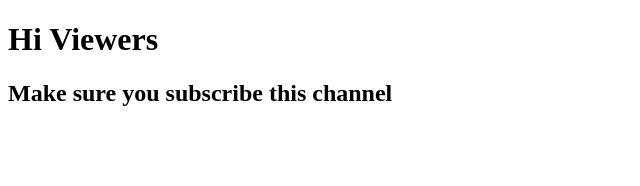
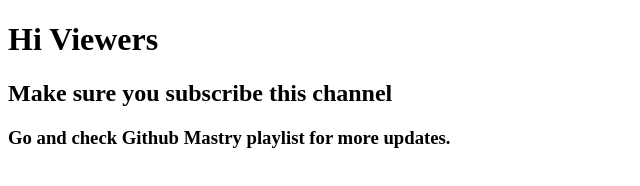
Before and after one commit to JavascriptFolks/Github_Tutorials, a plain HTML site: page Index.html in a window 1280 px wide. Shown: the whole page, without its empty margins (0-640 px from the left). Drawn offline with Linux system fonts and the light colour scheme.

Commit message:
Update my first html code on github

```diff
--- a/Index.html
+++ b/Index.html
@@ -9,5 +9,6 @@
 <body>
     <h1>Hi Viewers</h1>
     <h2>Make sure you subscribe this channel</h2>
+    <h3>Go and check Github Mastry playlist for more updates.</h3>
 </body>
 </html>
```
